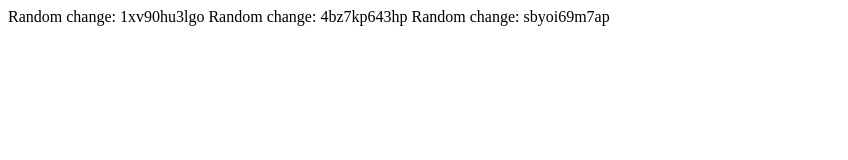
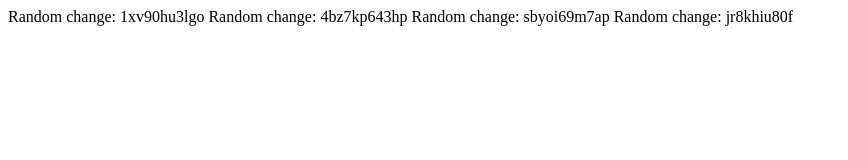
Before and after one commit to satya-hash/script-bot, a website: page index.html in a window 1280 px wide. Shown: the whole page, without its empty margins (0-848 px from the left). Drawn offline with Linux system fonts and the light colour scheme.

Commit message:
Random update: 2024-12-16T09:18:49.892Z

```diff
--- a/index.html
+++ b/index.html
@@ -11,3 +11,4 @@
 Random change: 1xv90hu3lgo
 Random change: 4bz7kp643hp
 Random change: sbyoi69m7ap
+Random change: jr8khiu80f
```
